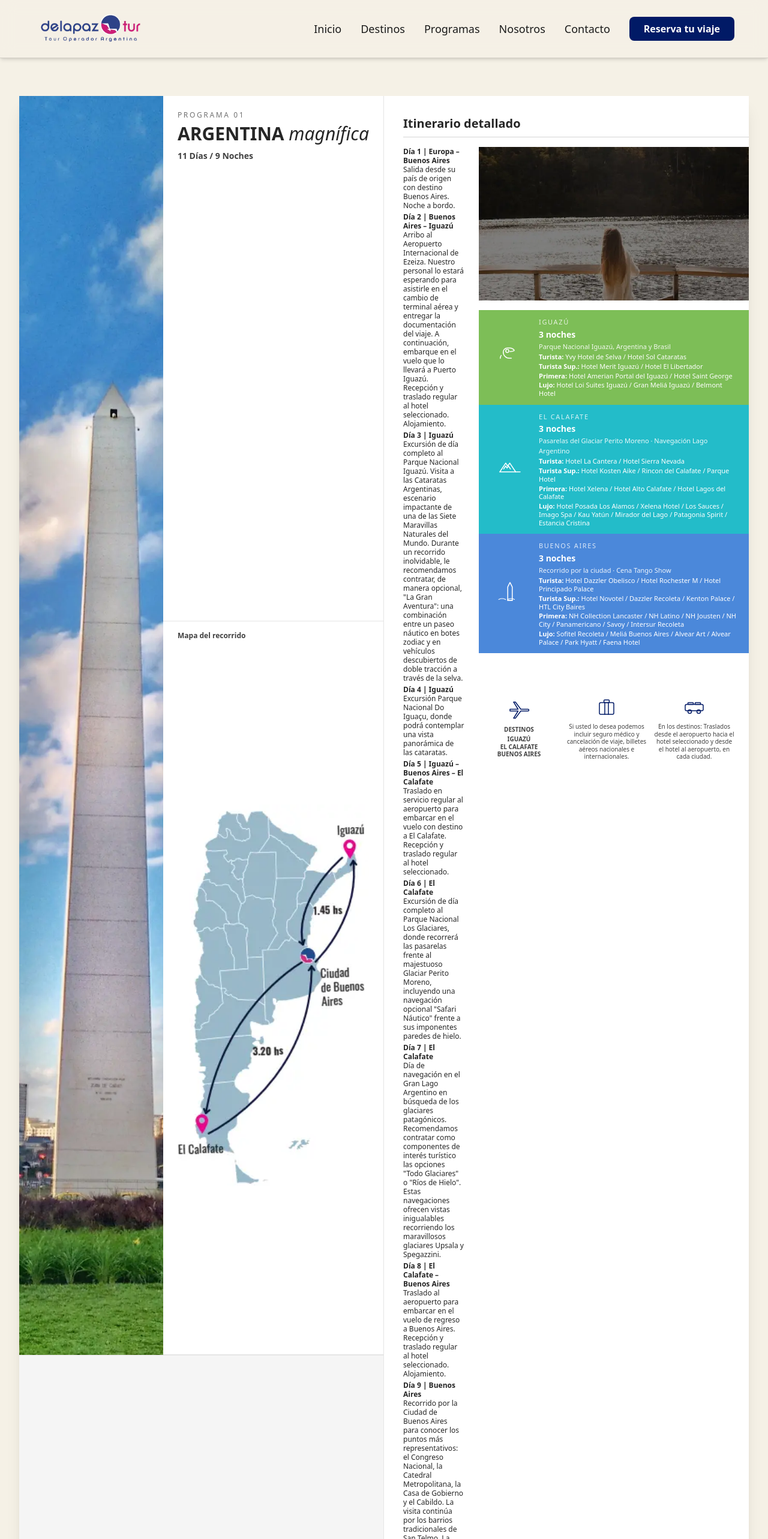
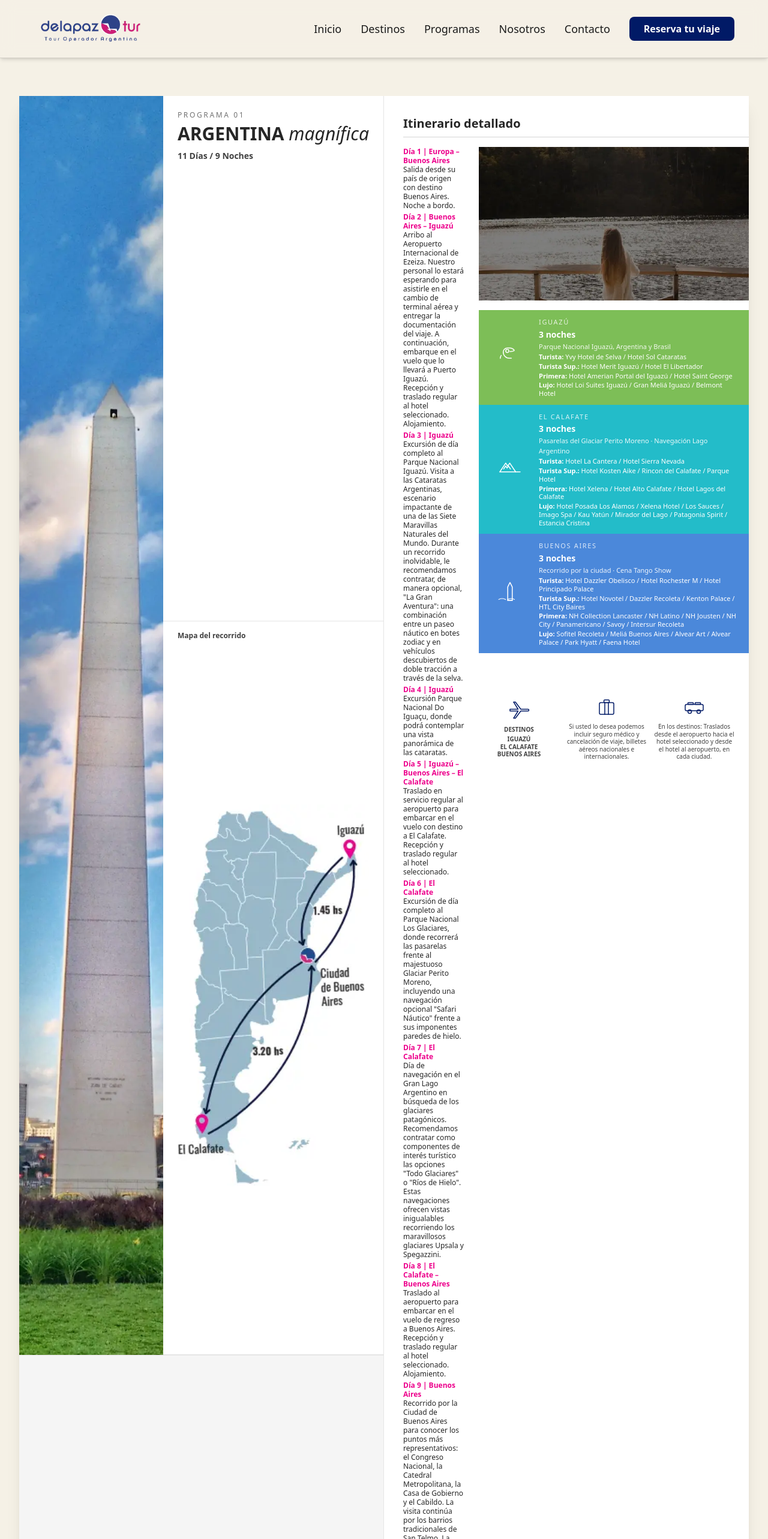
Before and after one commit to Benicere/juani-viajes, a Next.js app: page /programas/argentina-magnifica in a window 1280 px wide. Shown: the top 2566 px of the page at 60% size. Built offline with nearby package versions, Linux system fonts and the light colour scheme.

Commit message:
Modal de Programas

```diff
--- a/src/app/programas/argentina-magnifica/page.tsx
+++ b/src/app/programas/argentina-magnifica/page.tsx
@@ -101,11 +101,11 @@ export default function ArgentinaMagnificaPage() {
                     {/* Columna izquierda: Itinerario en una sola columna */}
                     <div className="flex-1 space-y-1 text-[10px] sm:text-xs leading-tight break-words min-w-0">
                       <div>
-                        <p className="font-semibold">Día 1 | Europa – Buenos Aires</p>
+                        <p className="font-semibold" style={{ color: '#ED028C' }}>Día 1 | Europa – Buenos Aires</p>
                         <p>Salida desde su país de origen con destino Buenos Aires. Noche a bordo.</p>
                       </div>
                       <div>
-                        <p className="font-semibold">Día 2 | Buenos Aires – Iguazú</p>
+                        <p className="font-semibold" style={{ color: '#ED028C' }}>Día 2 | Buenos Aires – Iguazú</p>
                         <p>
                           Arribo al Aeropuerto Internacional de Ezeiza. Nuestro personal lo estará
                           esperando para asistirle en el cambio de terminal aérea y entregar la
@@ -115,7 +115,7 @@ export default function ArgentinaMagnificaPage() {
                         </p>
                       </div>
                       <div>
-                        <p className="font-semibold">Día 3 | Iguazú</p>
+                        <p className="font-semibold" style={{ color: '#ED028C' }}>Día 3 | Iguazú</p>
                         <p>
                           Excursión de día completo al Parque Nacional Iguazú. Visita a las Cataratas
                           Argentinas, escenario impactante de una de las Siete Maravillas Naturales del
@@ -125,21 +125,21 @@ export default function ArgentinaMagnificaPage() {
                         </p>
                       </div>
                       <div>
-                        <p className="font-semibold">Día 4 | Iguazú</p>
+                        <p className="font-semibold" style={{ color: '#ED028C' }}>Día 4 | Iguazú</p>
                         <p>
                           Excursión Parque Nacional Do Iguaçu, donde podrá contemplar una vista
                           panorámica de las cataratas.
                         </p>
                       </div>
                       <div>
-                        <p className="font-semibold">Día 5 | Iguazú – Buenos Aires – El Calafate</p>
+                        <p className="font-semibold" style={{ color: '#ED028C' }}>Día 5 | Iguazú – Buenos Aires – El Calafate</p>
                         <p>
                           Traslado en servicio regular al aeropuerto para embarcar en el vuelo con
                           destino a El Calafate. Recepción y traslado regular al hotel seleccionado.
                         </p>
                       </div>
                       <div>
-                        <p className="font-semibold">Día 6 | El Calafate</p>
+                        <p className="font-semibold" style={{ color: '#ED028C' }}>Día 6 | El Calafate</p>
                         <p>
                           Excursión de día completo al Parque Nacional Los Glaciares, donde recorrerá
                           las pasarelas frente al majestuoso Glaciar Perito Moreno, incluyendo una
@@ -147,7 +147,7 @@ export default function ArgentinaMagnificaPage() {
                         </p>
                       </div>
                       <div>
-                        <p className="font-semibold">Día 7 | El Calafate</p>
+                        <p className="font-semibold" style={{ color: '#ED028C' }}>Día 7 | El Calafate</p>
                         <p>
                           Día de navegación en el Gran Lago Argentino en búsqueda de los glaciares
                           patagónicos. Recomendamos contratar como componentes de interés turístico las
@@ -156,14 +156,14 @@ export default function ArgentinaMagnificaPage() {
                         </p>
                       </div>
                       <div>
-                        <p className="font-semibold">Día 8 | El Calafate – Buenos Aires</p>
+                        <p className="font-semibold" style={{ color: '#ED028C' }}>Día 8 | El Calafate – Buenos Aires</p>
                         <p>
                           Traslado al aeropuerto para embarcar en el vuelo de regreso a Buenos Aires.
                           Recepción y traslado regular al hotel seleccionado. Alojamiento.
                         </p>
                       </div>
                       <div>
-                        <p className="font-semibold">Día 9 | Buenos Aires</p>
+                        <p className="font-semibold" style={{ color: '#ED028C' }}>Día 9 | Buenos Aires</p>
                         <p>
                           Recorrido por la Ciudad de Buenos Aires para conocer los puntos más
                           representativos: el Congreso Nacional, la Catedral Metropolitana, la Casa de
@@ -174,14 +174,14 @@ export default function ArgentinaMagnificaPage() {
                         </p>
                       </div>
                       <div>
-                        <p className="font-semibold">Día 10 | Buenos Aires libre</p>
+                        <p className="font-semibold" style={{ color: '#ED028C' }}>Día 10 | Buenos Aires libre</p>
                         <p>
                           Se sugiere realizar una excursión opcional al Delta del Tigre, recorriendo el
                           Puerto de Frutos y navegando por el Río de la Plata.
                         </p>
                       </div>
                       <div>
-                        <p className="font-semibold">Día 11 | Buenos Aires – Europa</p>
+                        <p className="font-semibold" style={{ color: '#ED028C' }}>Día 11 | Buenos Aires – Europa</p>
                         <p>
                           Traslado privado al aeropuerto para embarcar en el vuelo Internacional que lo
                           llevará de regreso.
```
